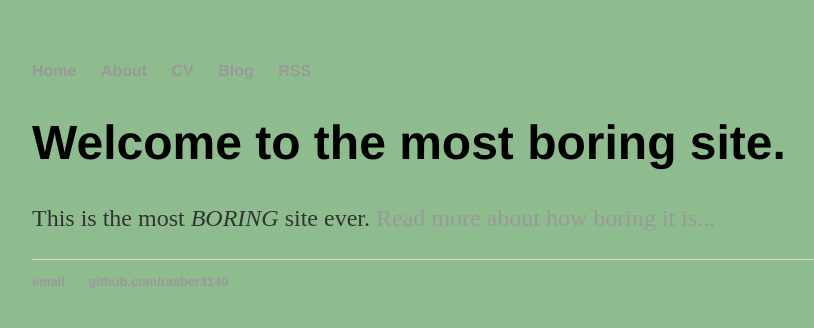
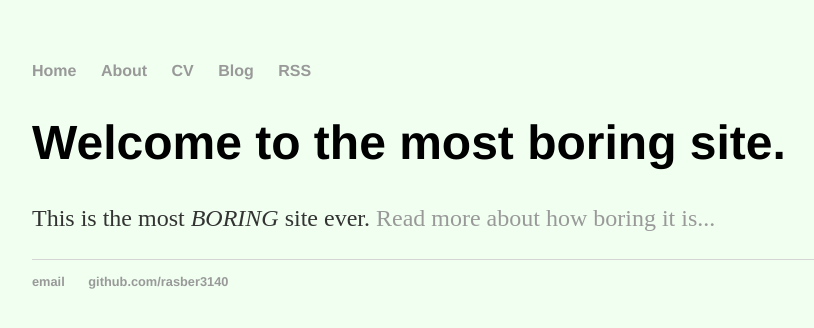
Before and after one commit to rasber3140/rasber3140.github.io, a Jekyll site: the page built from index.html, in a window 1280 px wide. Shown: the top 328 px of the page, without its empty margins (160-974 px from the left). Built offline with Jekyll 4.4.1, drawn with Linux system fonts in a browser that asks for light colours.

Commit message:
Update main.css

```diff
--- a/css/main.css
+++ b/css/main.css
@@ -1,4 +1,4 @@
-body { margin: 60px auto; width: 70%; background-color: DarkSeaGreen; }
+body { margin: 60px auto; width: 70%; background-color: HoneyDew; }
 
 a { text-decoration: none; color: #999; }
 a:hover { text-decoration: underline; }
```
